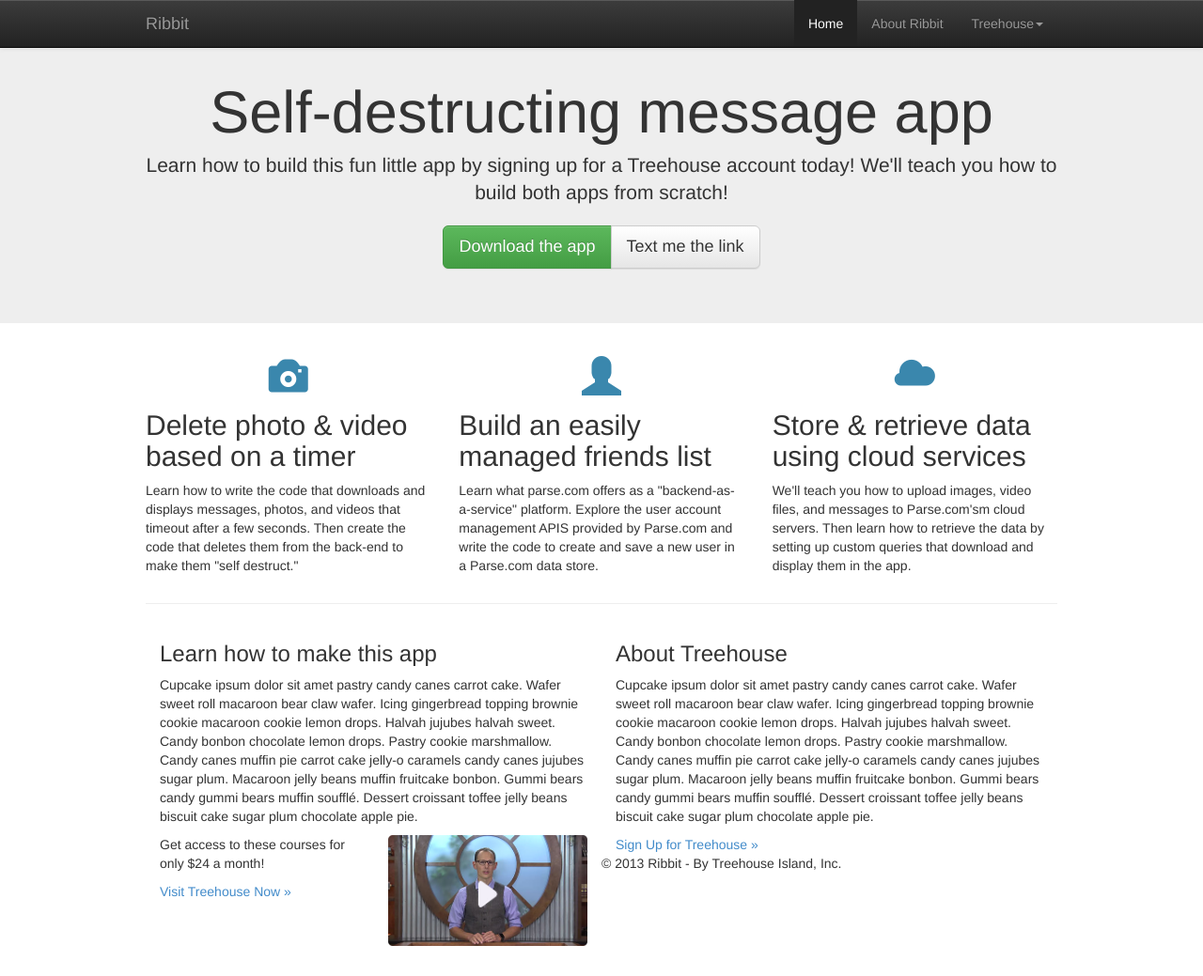
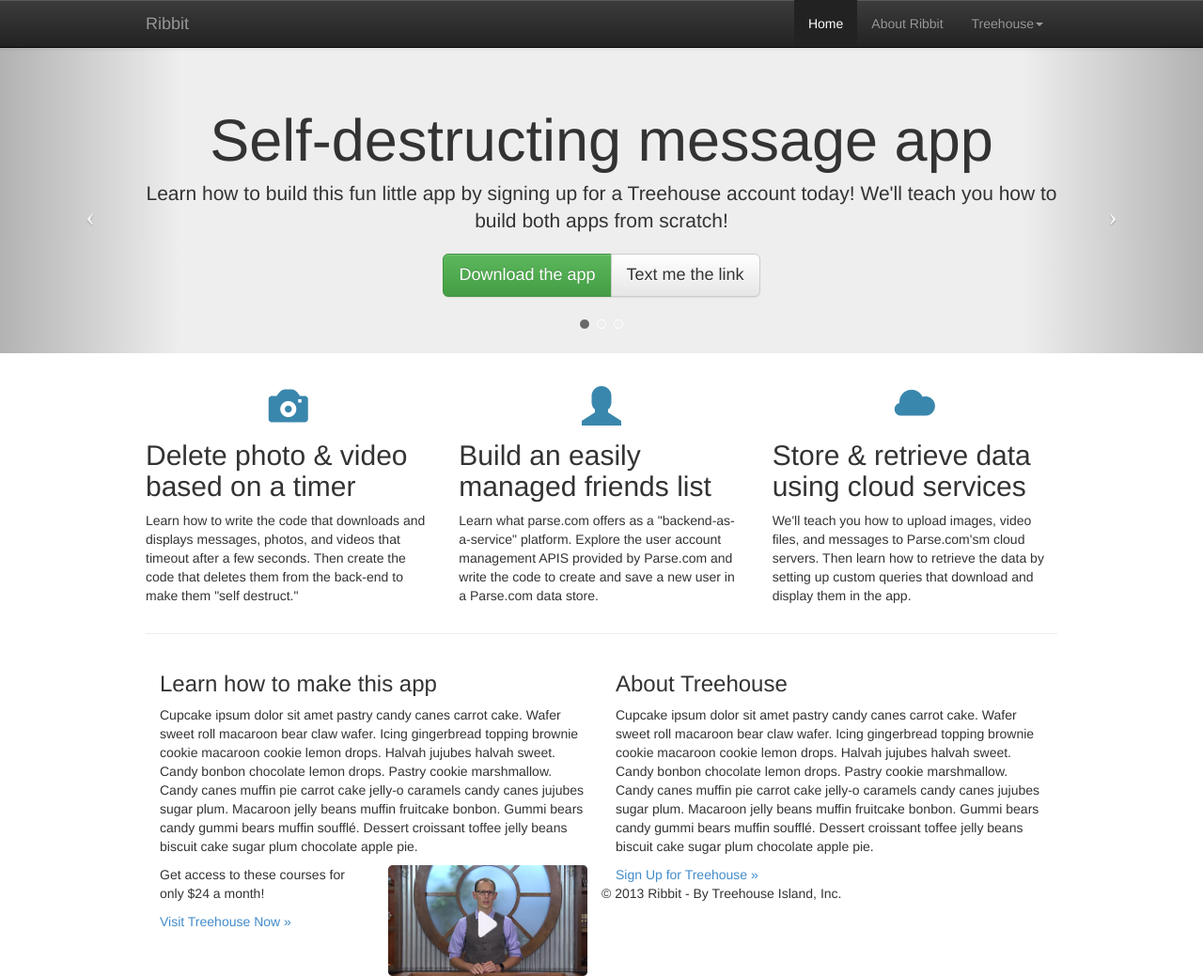
Before and after one commit to ThinkPinkCode/bootstrapPractice, a plain HTML site: page index.html in a window 1280 px wide. Shown: the whole page at 94% size. Before the commit the page ends 1007 px from the top, so only its background shows below. Drawn offline with nearby package versions, Linux system fonts and the light colour scheme.

Commit message:
added carousel controls

```diff
--- a/css/my-styles.css
+++ b/css/my-styles.css
@@ -2,7 +2,7 @@
 /*================================= *!*/
 
 body{
-    padding-top: 20px;
+    padding-top: 50px;
 }
 
 .container{
@@ -13,6 +13,7 @@ body{
 
 .jumbotron {
     text-align: center;
+    padding-bottom: 50px;
 }
 
 /* Glyphicons
@@ -24,3 +25,21 @@ body{
     text-align: center;
     color: #3a87ad;
 }
+
+/* Carousel
+==========================*/
+
+.carousel-indicators{
+    bottom: 0;
+
+}
+
+.carousel-indicators .active{
+    background-color: dimgray;
+
+}
+
+.carousel-indicators li{
+    border-color: white;
+
+}
--- a/index.html
+++ b/index.html
@@ -51,23 +51,52 @@
 
 <!-- Begin Carousel -->
 
+
 <div id="myCarousel" class="carousel slide jumbotron">
     <div class="container">
+        <ol class="carousel-indicators">
+            <li class="active" data-target="#myCarousel" data-slide-to="0"></li>
+            <li data-target="#myCarousel" data-slide-to="1"></li>
+            <li data-target="#myCarousel" data-slide-to="2"></li>
+        </ol>
         <div class="carousel-inner">
+
             <div class="item active">
                 <h1>Self-destructing message app</h1>
-                <p class="lead">Learn how to build this fun little app by signing up for a Treehouse account today! We'll teach
+                <p class="lead">Learn how to build this fun little app by signing up for a Treehouse account today!
+                    We'll teach
                     you how to build both apps from scratch!</p>
                 <p class="btn-group">
                     <a class="btn btn-success btn-lg" href="#">Download the app</a>
                     <a class="btn btn-default btn-lg hidden-xs" href="#">Text me the link</a>
+                </p>
+            </div>
+
+            <div class="item">
+                <h1>Learn how to build it for iOS</h1>
+                <p class="lead">We'll teach you how to build it from scratch!</p>
+                <p>
+                    <a class="btn btn-success btn-lg" href="#">Get started today!</a>
+                </p>
+            </div>
+
+            <div class="item">
+                <h1>Learn how to build it for Android</h1>
+                <p class="lead">We'll teach you how to build it from scratch!</p>
+                <p>
+                    <a class="btn btn-success btn-lg" href="#">Get started today!</a>
                 </p>
 
             </div>
 
         </div>
     </div>
+    <a class="left carousel-control" href="#myCarousel" data-slide="prev">
+        <span class="icon-prev"></span>
 
+    </a><a class="right carousel-control" href="#myCarousel" data-slide="next">
+    <span class="icon-next"></span>
+</a>
 </div>
 
 <!-- End Carousel -->
```
